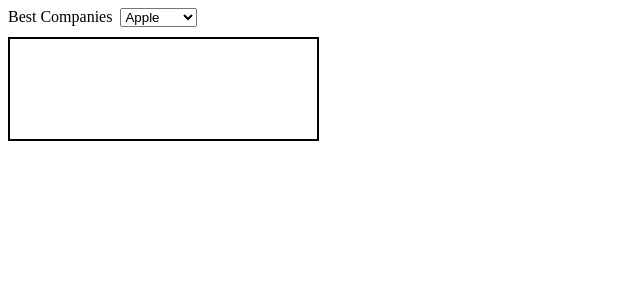
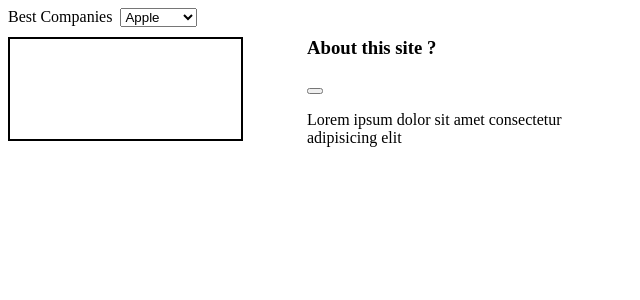
Before and after one commit to mohandand/react_components, a React (Create React App) app: page / in a window 1280 px wide. Shown: the top 300 px of the page, without its empty margins (0-640 px from the left). Built offline with nearby package versions, Linux system fonts and the light colour scheme.

Commit message:
updated code

```diff
--- a/public/global.css
+++ b/public/global.css
@@ -1,11 +1,17 @@
-.container{
+.maincontainer{
+    display: flex;
+    flex-direction: row;
+    width:50%;
+}
+.dropdowncontainer{
     display: flex;
     flex-direction: column;
-    width:30%;
-    position: absolute;
+    width:50%;
+}
+.accordioncontainer{
+    margin: 10px 10px 10px 10px;
 }
 .dropdown{
-    position: relative;
     width:80%;
 }
 .dropdownname{
@@ -15,6 +21,5 @@
     height:100px;
     border: 2px solid black;
     margin-top: 10px;
-    position: relative;
     width:80%;
 }
--- a/src/App.js
+++ b/src/App.js
@@ -1,12 +1,14 @@
 import React from 'react';
 import DropDown from './components/DropDown';
+import Accordion from './components/accordion';
 function App() {
 
   let companies =["Apple","Microsoft","Google","Amazon","ebay"];
 
   return (
-    <div>
-    <DropDown companies={companies}/>
+    <div className="maincontainer">
+      <DropDown companies={companies}/>
+      <Accordion/>
     </div>
   );
 }
--- a/src/components/DropDown.js
+++ b/src/components/DropDown.js
@@ -15,7 +15,7 @@ const DropDown = ({ companies }) => {
     })
 
     return(
-        <div className="container">
+        <div className="dropdowncontainer">
           <div className="dropdown">
             <label className="dropdownname">Best Companies</label>
             <select name="cars" id="cars" onChange={retriveOption}>
--- a/src/components/accordion.js
+++ b/src/components/accordion.js
@@ -0,0 +1,20 @@
+import React from 'react';
+
+const Accordion = () => {
+
+
+   return(
+       <div className="accordioncontainer">
+           <div className='element'>
+               <div clasName="question">
+                 <h3>About this site ?</h3>
+                 <button><i class="fas fa-plus-circle"></i></button>
+               </div>
+               <div className="answer">
+                    <p>Lorem ipsum dolor sit amet consectetur adipisicing elit</p>
+               </div>
+           </div>
+       </div>
+   )
+}
+export default Accordion
```
